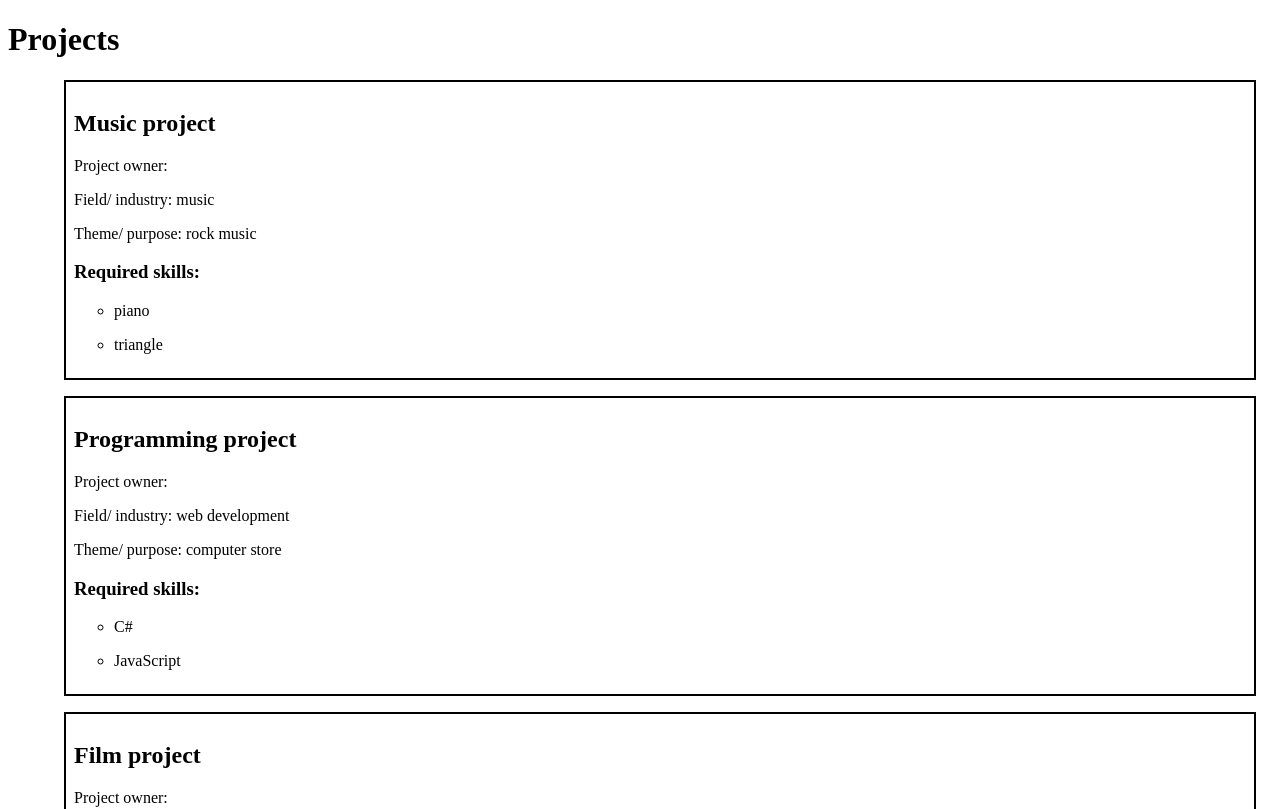
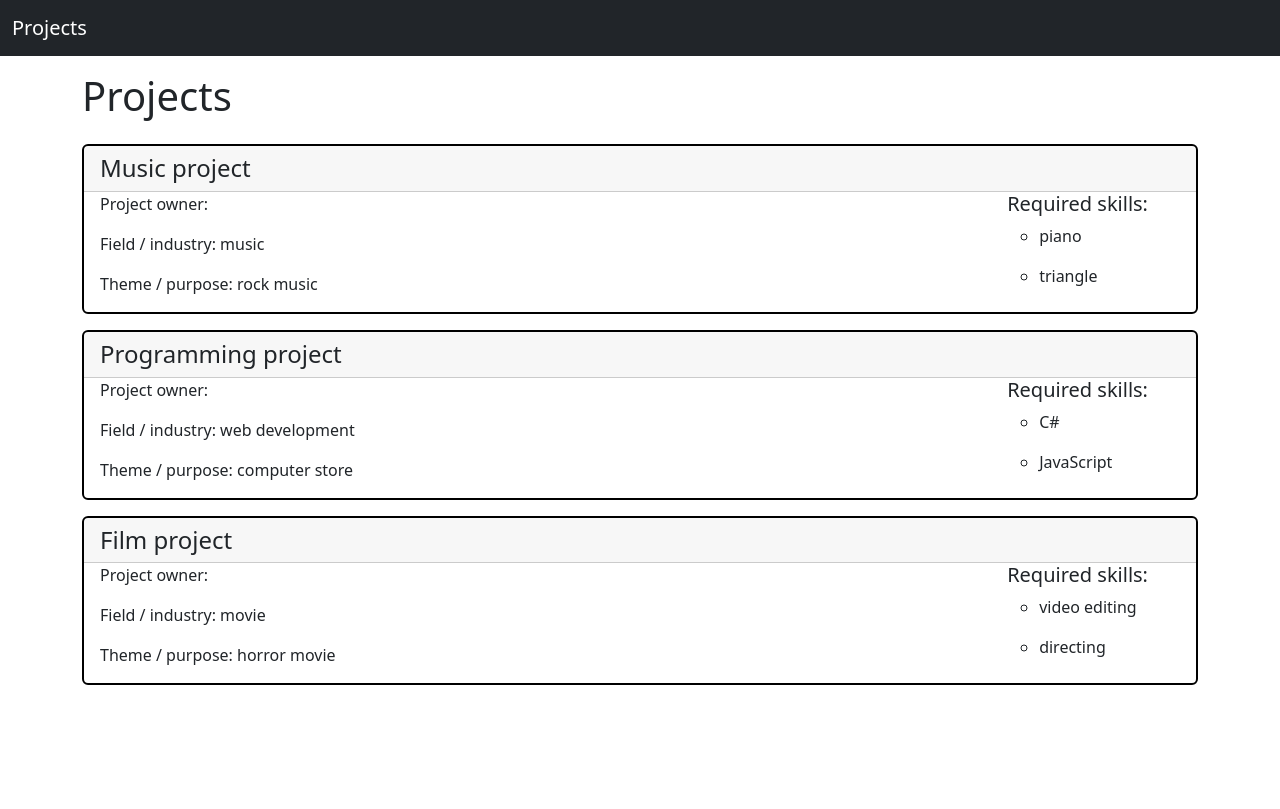
Before and after one commit to Dorine-forritari/DOTNET_Final_Case_Frontend, an Angular app: page /main in a window 1280 px wide. Shown: the top 809 px of the page. Built offline with nearby package versions, Linux system fonts and the light colour scheme.

Commit message:
Added bootstrap and styling for the projects page

```diff
--- a/package.json
+++ b/package.json
@@ -18,6 +18,7 @@
     "@angular/platform-browser": "~13.3.0",
     "@angular/platform-browser-dynamic": "~13.3.0",
     "@angular/router": "~13.3.0",
+    "bootstrap": "^5.2.0-beta1",
     "rxjs": "~7.5.0",
     "tslib": "^2.3.0",
     "zone.js": "~0.11.4"
--- a/src/app/app.module.ts
+++ b/src/app/app.module.ts
@@ -5,12 +5,14 @@ import { AppRoutingModule } from './app-routing.module';
 import { AppComponent } from './app.component';
 import { MainPage } from './pages/main/main.page';
 import { CatalogueComponent } from './components/catalogue/catalogue.component';
+import { NavbarComponent } from './components/navbar/navbar.component';
 
 @NgModule({
   declarations: [
     AppComponent,
     MainPage,
     CatalogueComponent,
+    NavbarComponent,
   ],
   imports: [
     BrowserModule,
--- a/src/app/components/catalogue/catalogue.component.html
+++ b/src/app/components/catalogue/catalogue.component.html
@@ -1,16 +1,25 @@
 <ul class="projects-list">
   <li *ngFor="let project of projects">
-    <div class="project-card">
-      <h2 class="project-title">{{ project.title }}</h2>
+    <div class="card">
+      <div class="card-header">
+        <!-- icon for the field/industry?? -->
+        <h4 class="project-title">{{ project.title }}</h4>
+      </div>
+      <div class="project-info-container">
+        <div class="project-info">
           <p>Project owner:</p>
-      <p>Field/ industry: {{ project.industry }}</p>
-      <p>Theme/ purpose: {{ project.theme }} </p>
-      <h3>Required skills:</h3>
+          <p>Field / industry: {{ project.industry }}</p>
+          <p>Theme / purpose: {{ project.theme }}</p>
+        </div>
+        <div class="project-skills">
+          <h5>Required skills:</h5>
           <ul>
             <li *ngFor="let skill of project.skills">
               <p>{{ skill.name }}</p>
             </li>
           </ul>
         </div>
+      </div>
+    </div>
   </li>
 </ul>
--- a/src/app/components/catalogue/catalogue.component.scss
+++ b/src/app/components/catalogue/catalogue.component.scss
@@ -1,9 +1,26 @@
+.card {
+  margin-bottom: 1rem;
+  border: 2px solid black;
+}
+
 .projects-list {
   list-style: none;
+  padding-left: 0;
 }
 
-.project-card {
-  margin: 1rem;
-  padding: 0.5rem;
-  border: 2px solid black;
+.project-title {
+  margin-bottom: 0;
 }
+
+.project-info-container {
+  display: flex;
+  justify-content: space-between;
+}
+
+.project-info {
+  padding-left: 1em;
+}
+
+.project-skills {
+  margin-right: 3em;
+}
--- /dev/null
+++ b/src/app/components/navbar/navbar.component.html
@@ -0,0 +1,7 @@
+<nav class="navbar sticky-top bg-dark">
+  <div class="container-fluid">
+    <a class="navbar-brand" href="#">Projects</a>
+    <!-- Profile -->
+    <!-- Login/Register/Logout -->
+  </div>
+</nav>
--- /dev/null
+++ b/src/app/components/navbar/navbar.component.scss
@@ -0,0 +1,3 @@
+a {
+    color: white;
+}
--- /dev/null
+++ b/src/app/components/navbar/navbar.component.ts
@@ -0,0 +1,15 @@
+import { Component, OnInit } from '@angular/core';
+
+@Component({
+  selector: 'app-navbar',
+  templateUrl: './navbar.component.html',
+  styleUrls: ['./navbar.component.scss']
+})
+export class NavbarComponent implements OnInit {
+
+  constructor() { }
+
+  ngOnInit(): void {
+  }
+
+}
--- a/src/app/pages/main/main.page.html
+++ b/src/app/pages/main/main.page.html
@@ -1,2 +1,5 @@
-<h1>Projects</h1>
-<app-catalogue></app-catalogue>
+<app-navbar></app-navbar>
+<div class="container">
+  <h1 class="title">Projects</h1>
+  <app-catalogue></app-catalogue>
+</div>
--- a/src/app/pages/main/main.page.scss
+++ b/src/app/pages/main/main.page.scss
@@ -0,0 +1,4 @@
+.title {
+    margin-top: 1rem;
+    margin-bottom: 1.5rem;
+}
--- a/src/index.html
+++ b/src/index.html
@@ -1,11 +1,24 @@
-<!doctype html>
+<!DOCTYPE html>
 <html lang="en">
   <head>
-  <meta charset="utf-8">
+    <meta charset="utf-8" />
     <title>FinalCase</title>
-  <base href="/">
-  <meta name="viewport" content="width=device-width, initial-scale=1">
-  <link rel="icon" type="image/x-icon" href="favicon.ico">
+    <base href="/" />
+    <meta name="viewport" content="width=device-width, initial-scale=1" />
+    <link rel="icon" type="image/x-icon" href="favicon.ico" />
+    <!-- CSS only -->
+    <link
+      href="https://cdn.jsdelivr.net/npm/bootstrap@5.2.0-beta1/dist/css/bootstrap.min.css"
+      rel="stylesheet"
+      integrity="sha384-0evHe/X+R7YkIZDRvuzKMRqM+OrBnVFBL6DOitfPri4tjfHxaWutUpFmBp4vmVor"
+      crossorigin="anonymous"
+    />
+    <!-- JavaScript Bundle with Popper -->
+    <script
+      src="https://cdn.jsdelivr.net/npm/bootstrap@5.2.0-beta1/dist/js/bootstrap.bundle.min.js"
+      integrity="sha384-pprn3073KE6tl6bjs2QrFaJGz5/SUsLqktiwsUTF55Jfv3qYSDhgCecCxMW52nD2"
+      crossorigin="anonymous"
+    ></script>
   </head>
   <body>
     <app-root></app-root>
```
Also changed, not shown: 2 other files (tests, documents, lock files or other folders). Lines whose indentation alone changed are shown as unchanged.
